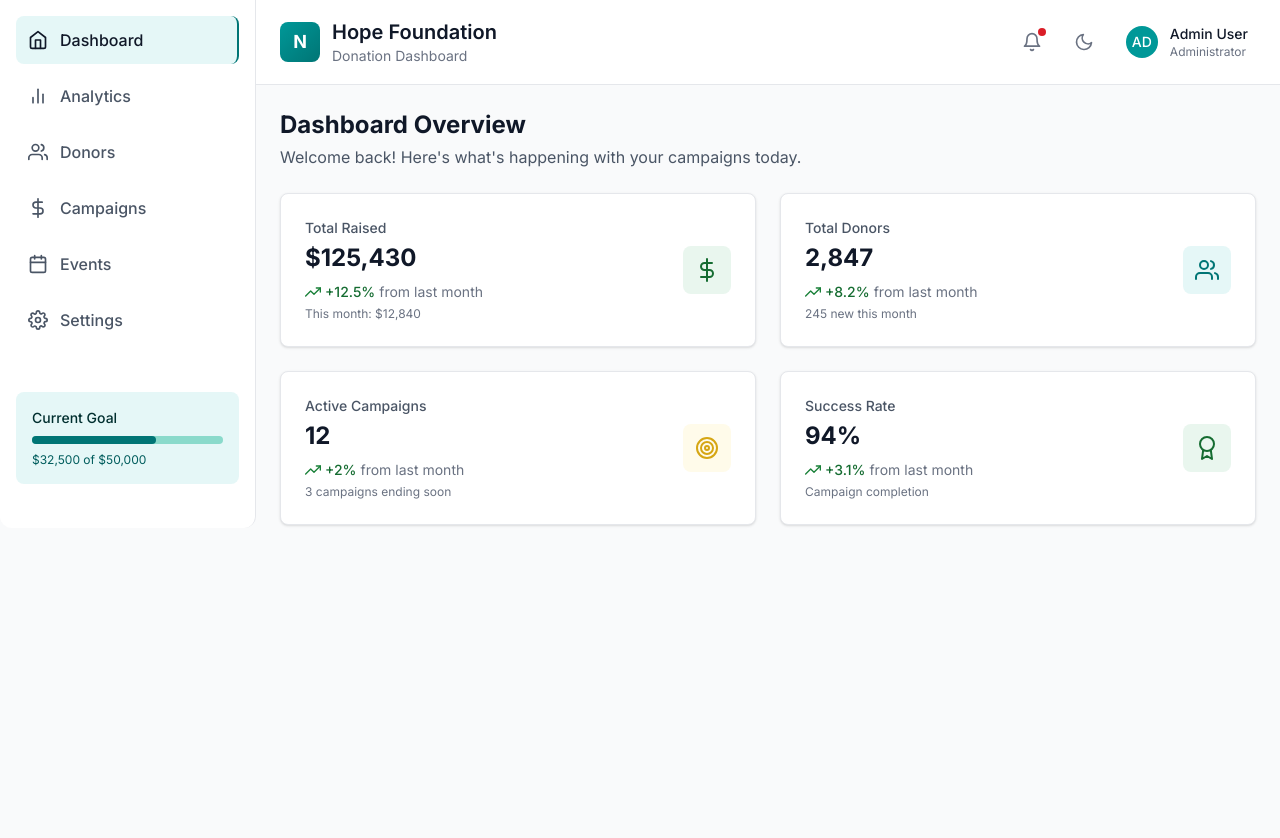
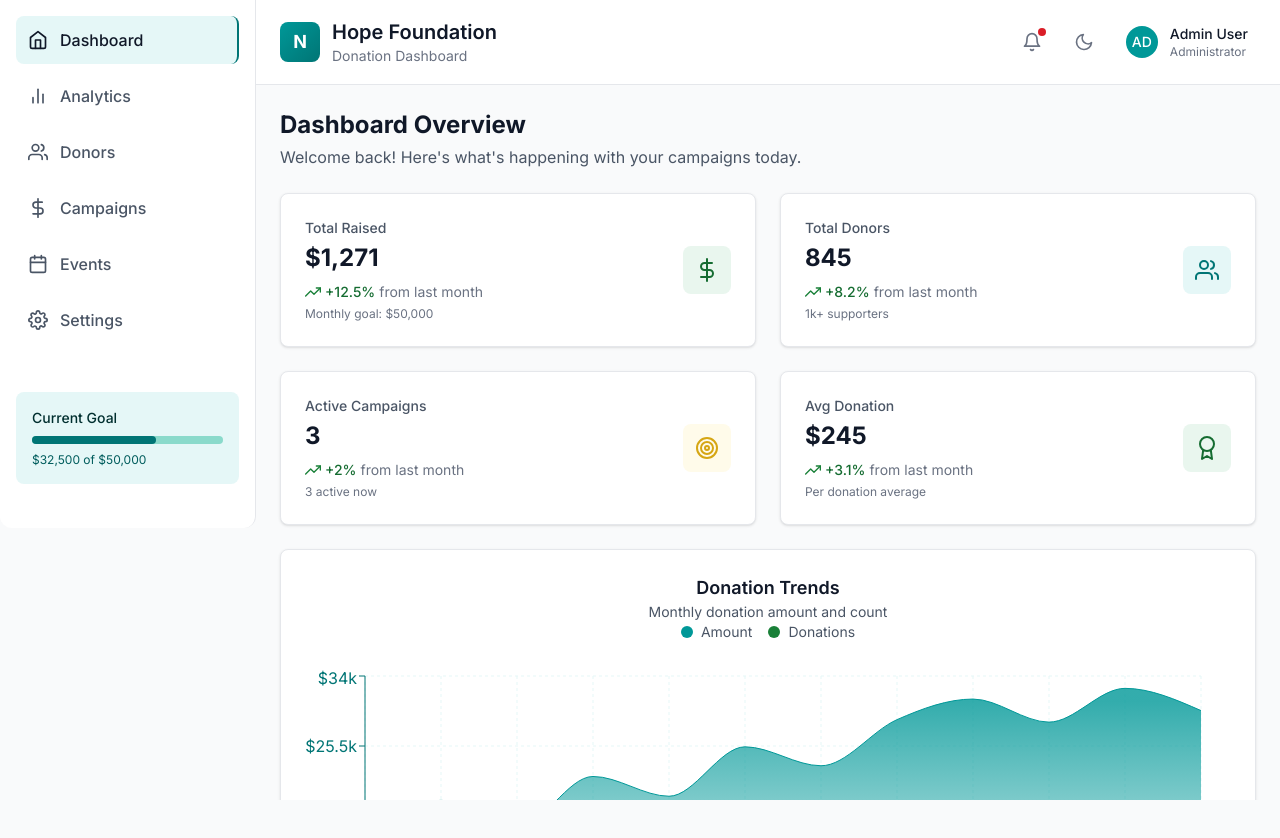
Before and after one commit to seyann16/ngo-dashboard, a React (Vite) app: page / in a window 1280 px wide. Shown: the top 838 px of the page. Before the commit the page ends 800 px from the top, so only its background shows below. Built offline with nearby package versions, Linux system fonts and the light colour scheme.

Commit message:
new update: campaign progress and recent donations

```diff
--- a/src/components/dashboard/Dashboard.tsx
+++ b/src/components/dashboard/Dashboard.tsx
@@ -1,46 +1,112 @@
 import React from "react";
 import StatsCard from "./StatsCard";
-import { FiDollarSign, FiUsers, FiTarget, FiAward } from "react-icons/fi";
+import { FiDollarSign, FiUsers, FiTarget, FiAward, FiRefreshCw } from "react-icons/fi";
+import { useDashboardData } from "../../hooks/useDashboardData";
+import RecentDonations from './RecentDonations';
+import CampaignProgress from "./CampaignProgress";
+import DonationChart from "../charts/DonationChart";
+import LoadingSpinner from "../ui/LoadingSpinner";
+import ErrorBoundary from "../ui/ErrorBoundary";
 
 const Dashboard: React.FC = () => {
-  // Temporary static data
-  const stats = [
+  const { data, loading, error, refreshData } = useDashboardData();
+
+  // Format stats for stats cards
+  const stats = data ? [
     {
       title: "Total Raised",
-      value: "$125,430",
+      value: `$${data.stats.totalRaised.toLocaleString()}`,
       icon: FiDollarSign,
-      trend: 12.5,
-      description: "This month: $12,840",
+      trend: data.stats.monthlyGrowth,
+      description: `Monthly goal: $${data.stats.monthlyGoal.toLocaleString()}`,
       color: "success" as const,
     },
     {
       title: "Total Donors",
-      value: "2,847",
+      value: data.stats.totalDonors.toLocaleString(),
       icon: FiUsers,
       trend: 8.2,
-      description: "245 new this month",
+      description: `${Math.round(data.stats.totalDonors / 1000)}k+ supporters`,
       color: "primary" as const,
     },
     {
       title: "Active Campaigns",
-      value: "12",
+      value: data.stats.activeCampaigns.toString(),
       icon: FiTarget,
       trend: 2,
-      description: "3 campaigns ending soon",
+      description: `${data.campaigns.filter(c => c.status === 'active').length} active now`,
       color: "warning" as const,
     },
     {
-      title: "Success Rate",
-      value: "94%",
+      title: "Avg Donation",
+      value: `$${data.stats.averageDonation}`,
       icon: FiAward,
       trend: 3.1,
-      description: "Campaign completion",
+      description: "Per donation average",
       color: "success" as const,
     },
-  ];
+  ] : [];
+
+  if (error) {
+    return (
+      <div className="space-y-6">
+        <div className="card p-6 text-center">
+          <div className="max-w-md mx-auto">
+            <h2 className="text-lg font-semibold text-gray-900 dark:text-white mb-2">
+              Failed to load Dashboard
+            </h2>
+            <p className="text-gray-600 dark:text-gray-400 mb-4">
+              {error}
+            </p>
+            <button
+              onClick={refreshData}
+              className="inline-flex items-center px-4 py-2 bg-primary-600 text-white rounded-lg hover:bg-primary-700 focus:otuline-none focus:ring-2 focus:ring-primary-500 focus:ring-offset-2 transition-colors"
+            >
+              <FiRefreshCw className="w-4 h-4 mr-2" aria-hidden="true" />
+              Retry Loading Data
+            </button>
+          </div>
+        </div>
+      </div>
+    );
+  }
+
+  if (loading || !data) {
+    return (
+      <div className="space-y-6">
+        <div>
+          <div className="h-8 bg-gray-200 dark:bg-gray-700 rounded w-64 mb-2 animate-pulse"></div>
+          <div className="h-4 bg-gray-200 dark:bg-gray-700 rounded w-96 animate-pulse"></div>
+        </div>
+
+        <div className="grid grid-cols-1 xs:grid-cols-2 lg:grid-cols-4 gap-3 sm:gap-4 lg:gap-6">
+          {[...Array(4)].map((_, i) => (
+            <div
+              key={i}
+              className="card p-6 animate-pulse"
+            >
+              <div className="flex justify-between">
+                <div className="space-y-2 flex-1">
+                  <div className="h-4 bg-gray-200 dark:bg-gray-700 rounded w-1/2"></div>
+                  <div className="h-6 bg-gray-200 dark:bg-gray-700 rounded w-3/4"></div>
+                  <div className="h-3 bg-gray-200 dark:bg-gray-700 rounded w-full"></div>
+                </div>
+                <div className="w-12 h-12 bg-gray-200 dark:bg-gray-700 rounded-lg"></div>
+              </div>
+            </div>
+          ))}
+        </div>
+
+        <div className="flex items-center justify-center py-12">
+          <LoadingSpinner size="lg" text="Loading dashboard data..." />
+        </div>
+      </div>
+    );
+  }
 
   return (
-    <div className="space-y-6">
+    <ErrorBoundary>
+      <div className="space-y-4 sm:space-y-6">
         {/* Page Header - BUG FIX: Improved responsive typography */}
         <div className="px-2 sm:px-0">
           <h1 className="text-2xl font-bold text-gray-900 dark:text-white">
@@ -65,7 +131,26 @@ const Dashboard: React.FC = () => {
             />
           ))}
         </div>
+
+        {/* Charts and Data Section */}
+        <div className="flex flex-col gap-4">
+          {/* Donation Trends Chart - Takes 2/3 on large screens */}
+          <div className="">
+            <DonationChart />
           </div>
+
+          {/* Campaign Progress - Takes 1/3 on large screens */}
+          <div className="">
+            <CampaignProgress campaigns={data.campaigns} />
+          </div>
+        </div>
+
+        {/* Recent Donations - Full width */}
+        <div>
+          <RecentDonations donations={data.recentDonations} />
+        </div>
+      </div>
+    </ErrorBoundary>
   );
 };
 
```
Lines whose indentation alone changed are shown as unchanged.
